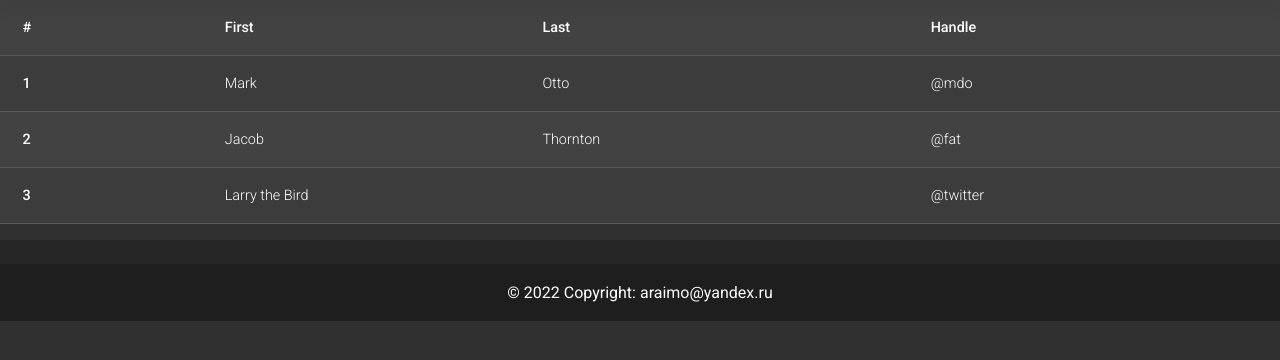
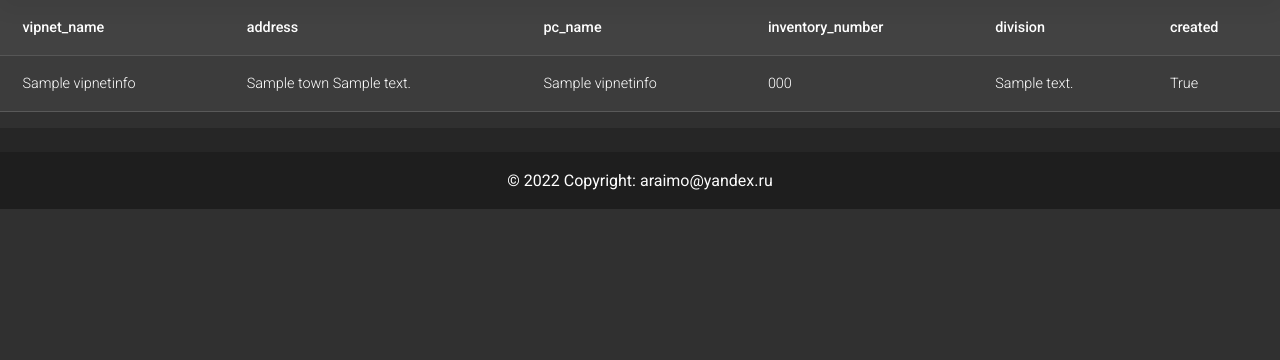
Before and after one commit to Araym51/VipNetInfo, a Django app: page / in a window 1280 px wide. Shown: the part 59-419 px from the top of the page. Run offline with Django 4.2, Linux system fonts and the light colour scheme; tables that the repository leaves empty hold one stand-in row (values such as "Sample post").

Commit message:
pc list template

```diff
--- a/main_app/views.py
+++ b/main_app/views.py
@@ -11,4 +11,4 @@ class VipNetInfoListView(TitleMixin, ListView):
     title = 'Список всех пользователей'
     model = VipNetInfo
     template_name = 'pc_list.html'
-    paginate_by = 50
+    ordering = ('-address')
--- a/templates/pc_list.html
+++ b/templates/pc_list.html
@@ -5,30 +5,26 @@
 <table class="table table-striped">
     <thead>
     <tr>
-        <th scope="col">#</th>
-        <th scope="col">First</th>
-        <th scope="col">Last</th>
-        <th scope="col">Handle</th>
+        <th scope="col">vipnet_name</th>
+        <th scope="col">address</th>
+        <th scope="col">pc_name</th>
+        <th scope="col">inventory_number</th>
+        <th scope="col">division</th>
+        <th scope="col">created</th>
     </tr>
     </thead>
     <tbody>
+    {% for item in object_list %}
     <tr>
-        <th scope="row">1</th>
-        <td>Mark</td>
-        <td>Otto</td>
-        <td>@mdo</td>
+{#        <th scope="row">1</th>#}
+        <td>{{ item.vipnet_name }}</td>
+        <td>{{ item.address }}</td>
+        <td>{{ item.pc_name }}</td>
+        <td>{{ item.inventory_number }}</td>
+        <td>{{ item.division }}</td>
+        <td>{{ item.created }}</td>
     </tr>
-    <tr>
-        <th scope="row">2</th>
-        <td>Jacob</td>
-        <td>Thornton</td>
-        <td>@fat</td>
-    </tr>
-    <tr>
-        <th scope="row">3</th>
-        <td colspan="2">Larry the Bird</td>
-        <td>@twitter</td>
-    </tr>
+    {% endfor %}
     </tbody>
 </table>
 {% endblock %}
```
